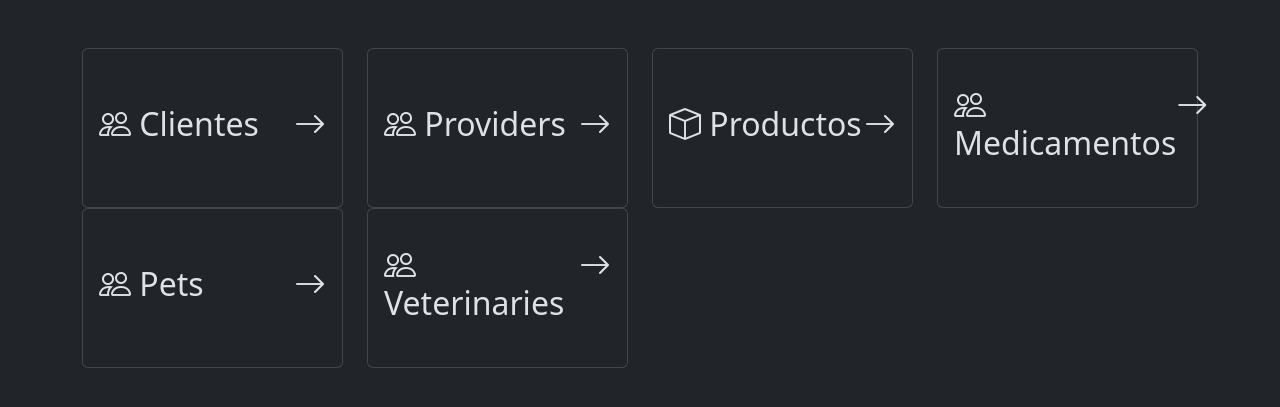
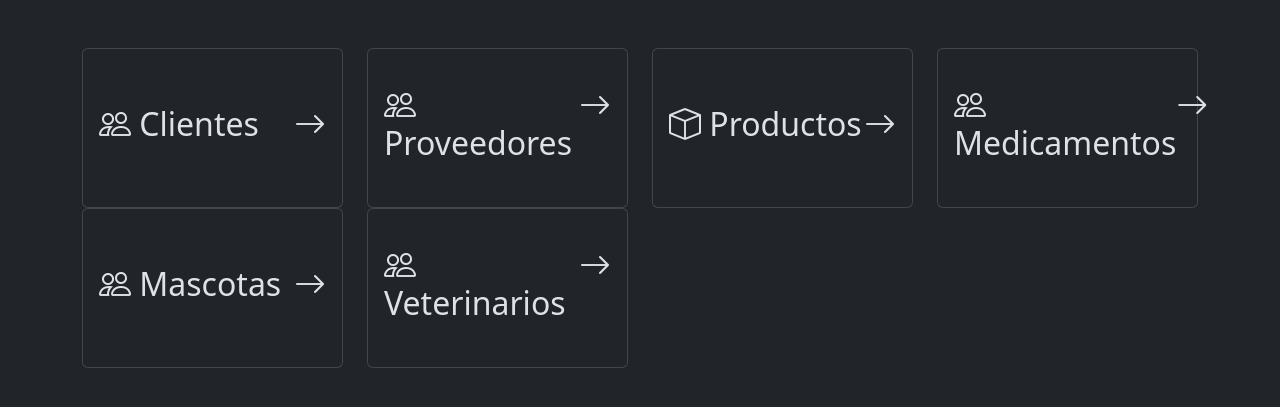
Before and after one commit to manuel-edlp/vetCloud, a Django app: page / in a window 1280 px wide. Shown: the part 74-481 px from the top of the page. Run offline with Django 5.2, Linux system fonts and the light colour scheme.

Commit message:
Arreglo de traduccion de tarjetas

```diff
--- a/app/templates/home.html
+++ b/app/templates/home.html
@@ -26,7 +26,7 @@
                         <h2 class="card-title d-flex justify-content-between w-100">
                             <div>
                                 <i class="bi bi-people"></i>
-                                Providers
+                                Proveedores
                             </div>
                             <i class="bi bi-arrow-right"></i>
                         </h2>
@@ -71,7 +71,7 @@
                         <h2 class="card-title d-flex justify-content-between w-100">
                             <div>
                                 <i class="bi bi-people"></i>
-                                Pets
+                                Mascotas
                             </div>
                             <i class="bi bi-arrow-right"></i>
                         </h2>
@@ -87,7 +87,7 @@
                         <h2 class="card-title d-flex justify-content-between w-100">
                             <div>
                                 <i class="bi bi-people"></i>
-                                Veterinaries
+                                Veterinarios
                             </div>
                             <i class="bi bi-arrow-right"></i>
                         </h2>
```
